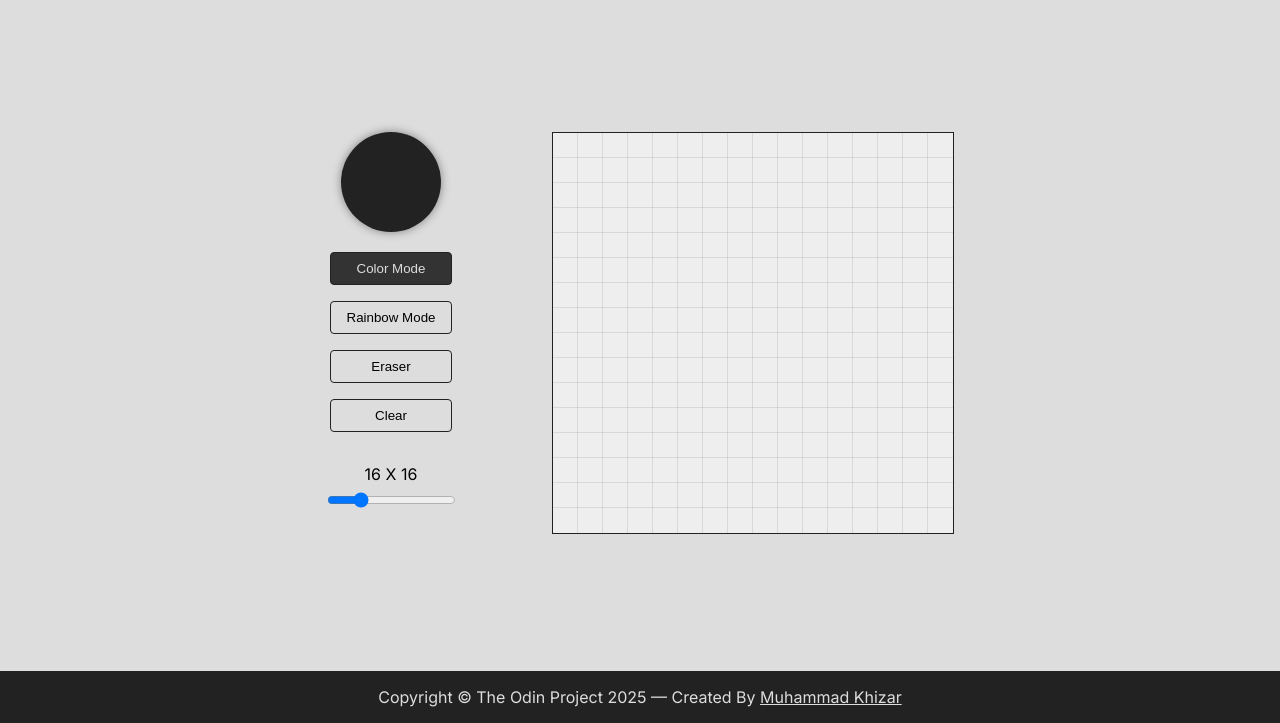
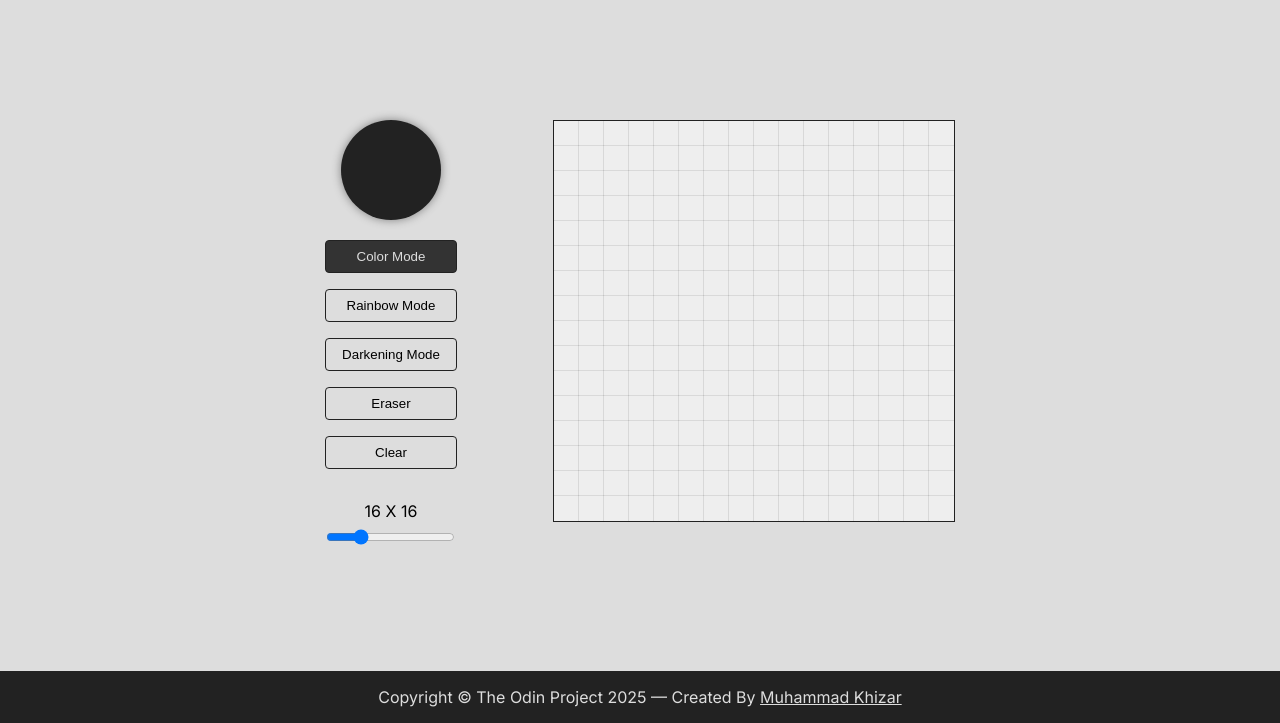
Before and after one commit to mhmkhizar/odin-etch-a-sketch, a plain HTML site: page index.html in a window 1280 px wide. Shown: the part 77-800 px from the top of the page. Drawn offline with Linux system fonts and the light colour scheme.

Commit message:
Add darkening mode button to the interface

```diff
--- a/index.html
+++ b/index.html
@@ -38,6 +38,9 @@
               <button type="button" class="button" id="rainbowMode">
                 Rainbow Mode
               </button>
+              <button type="button" class="button" id="darkeningMode">
+                Darkening Mode
+              </button>
               <button type="button" class="button" id="Eraser">Eraser</button>
               <button type="button" class="button" id="Clear">Clear</button>
             </div>
```
